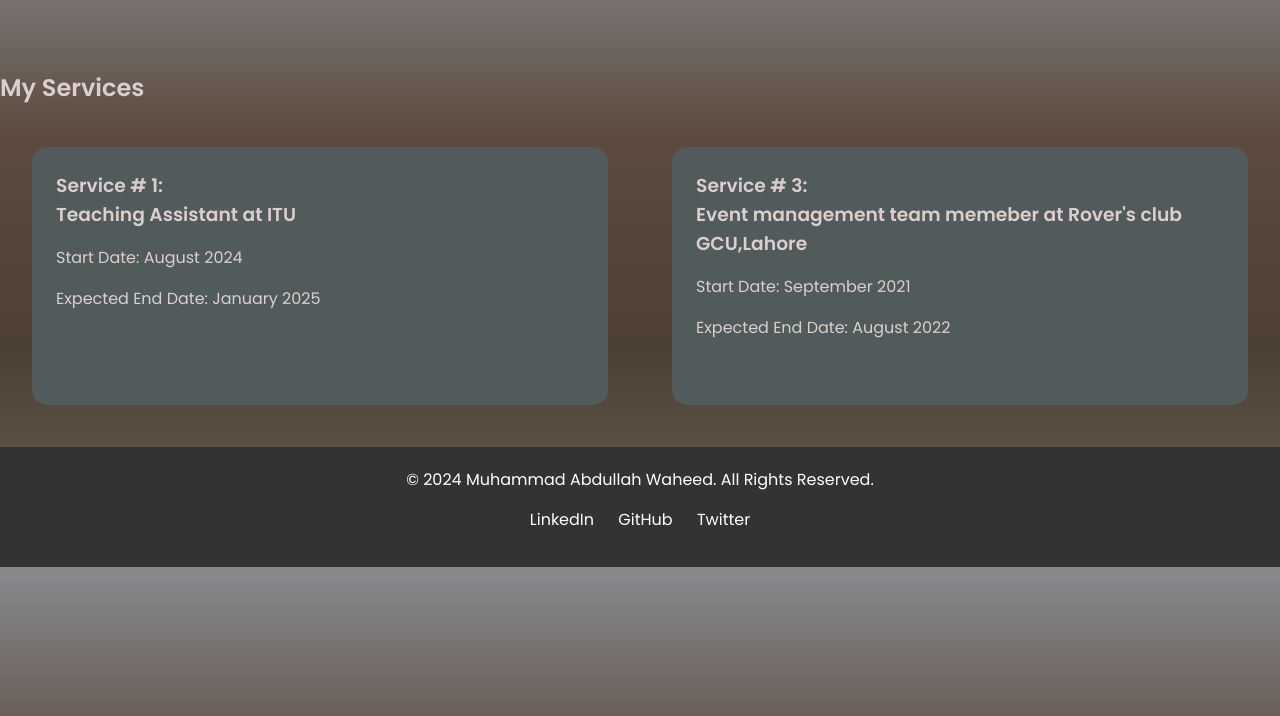
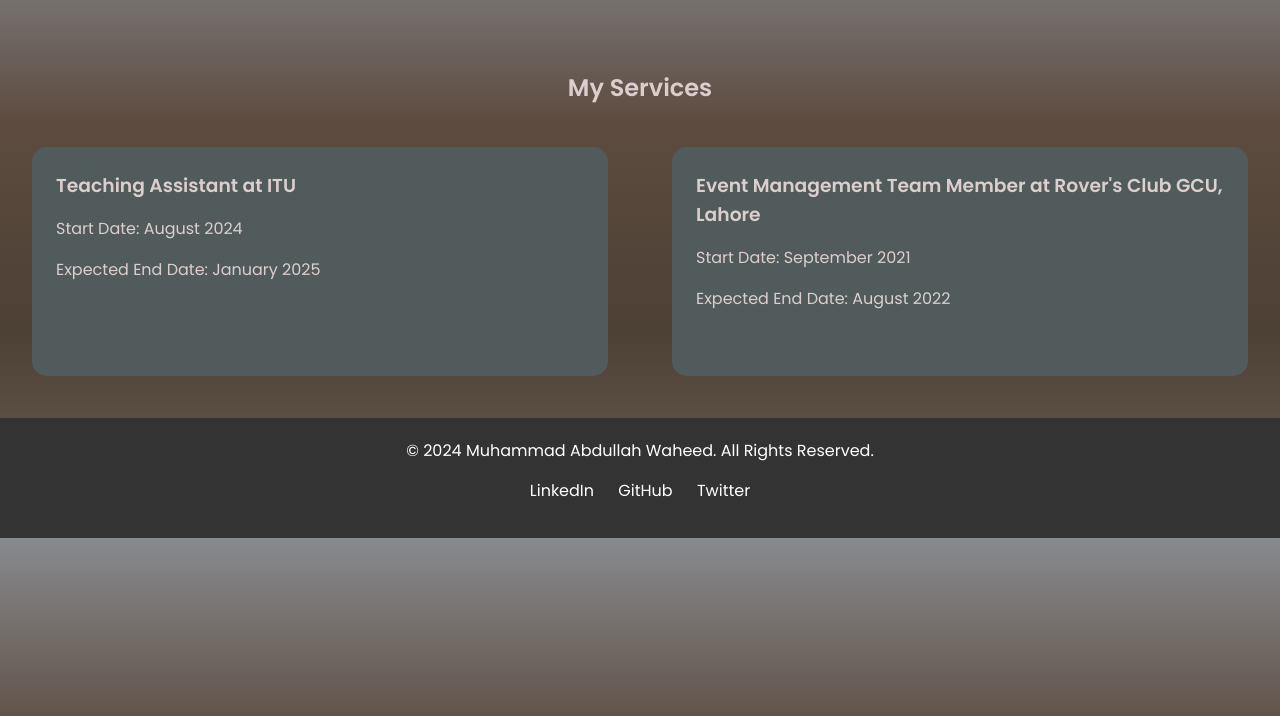
Before and after one commit to Muhammad-Abdullah-Waheed/portfolio-website, a plain HTML site: page services.html in a window 1280 px wide. Shown: the part 84-800 px from the top of the page. Drawn offline with Linux system fonts and the light colour scheme.

Commit message:
Services page dynamically populated

```diff
--- a/portfolio.js
+++ b/portfolio.js
@@ -1,4 +1,18 @@
 const portfolioData = {
+  services: [
+    {
+      title: "Teaching Assistant at ITU",
+      startDate: "August 2024",
+      endDate: "January 2025",
+      imgSrc: "path/to/image1.jpg"
+    },
+    {
+      title: "Event Management Team Member at Rover's Club GCU, Lahore",
+      startDate: "September 2021",
+      endDate: "August 2022",
+      imgSrc: "path/to/image2.jpg"
+    },
+  ],
   projects: [
     {
       title: "Text Files Search Engine",
--- a/services-style.css
+++ b/services-style.css
@@ -16,6 +16,7 @@ body {
     background: linear-gradient(rgba(131, 134, 138, 0.966),#5d4b3f, #4d4035, #6e6056);
     color: var(--primary-color);
     font-family: "Poppins", sans-serif;
+    text-align: center;
 }
 
 nav {
--- a/services.html
+++ b/services.html
@@ -35,20 +35,6 @@
     <section class="services-section"></section>
         <h2>My Services</h2>
         <div class="services-container">
-            <div class="services-card">
-                <h3>Service # 1: <br> Teaching Assistant at ITU</h3>
-                <p>Start Date: August 2024</p>
-                <p>Expected End Date: January 2025</p>
-                <img src="" alt="">
-            </div>
-
-            <div class="services-card">
-                <h3>Service # 3: <br> Event management team memeber at Rover's club GCU,Lahore</h3>
-                <p>Start Date: September 2021</p>
-                <p>Expected End Date: August 2022</p>
-                <img src="" alt="">
-            </div>
-            <!-- Add more services cards here  -->
         </div>
     </section>
 
@@ -70,9 +56,29 @@
 
 
 
+    <!-- Include the portfolio.js file first -->
+    <script src="portfolio.js"></script>
 
 
     <script>
+        function displayServices(){
+            const servicesHolder = document.querySelector(".services-container");
+            portfolioData["services"].forEach(service => {
+                const serviceCard = document.createElement('div');
+                serviceCard.classList.add('services-card');
+
+                serviceCard.innerHTML = `
+                    <h3>${service.title}</h3>
+                    <p>Start Date: ${service.startDate}</p>
+                    <p>Expected End Date: ${service.endDate}</p>
+                    <img src="${service.image}" alt="">
+                `;
+                servicesHolder.appendChild(serviceCard);
+            });
+        }
+
+        window.onload = displayServices;
+
         let timeout1;
         function toggleNav() {
             clearTimeout(timeout1);
```
